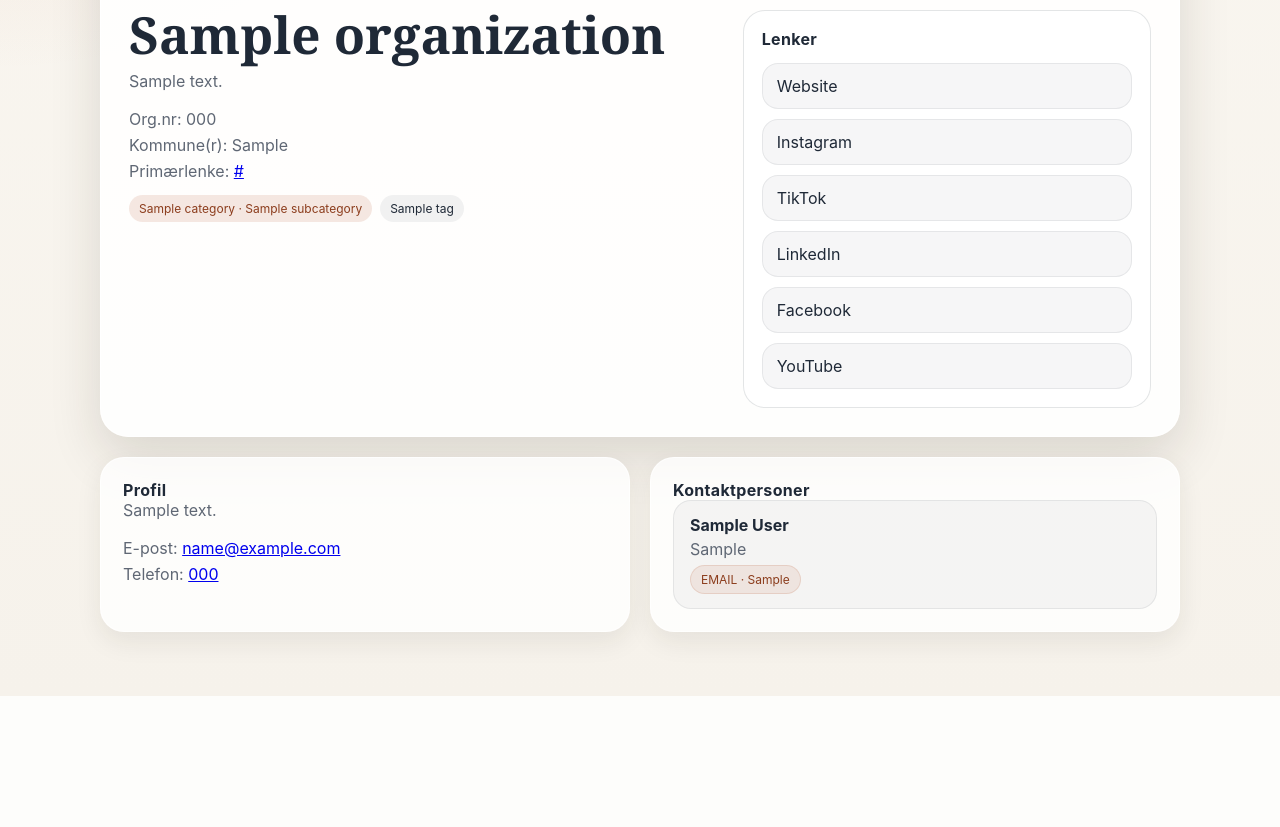
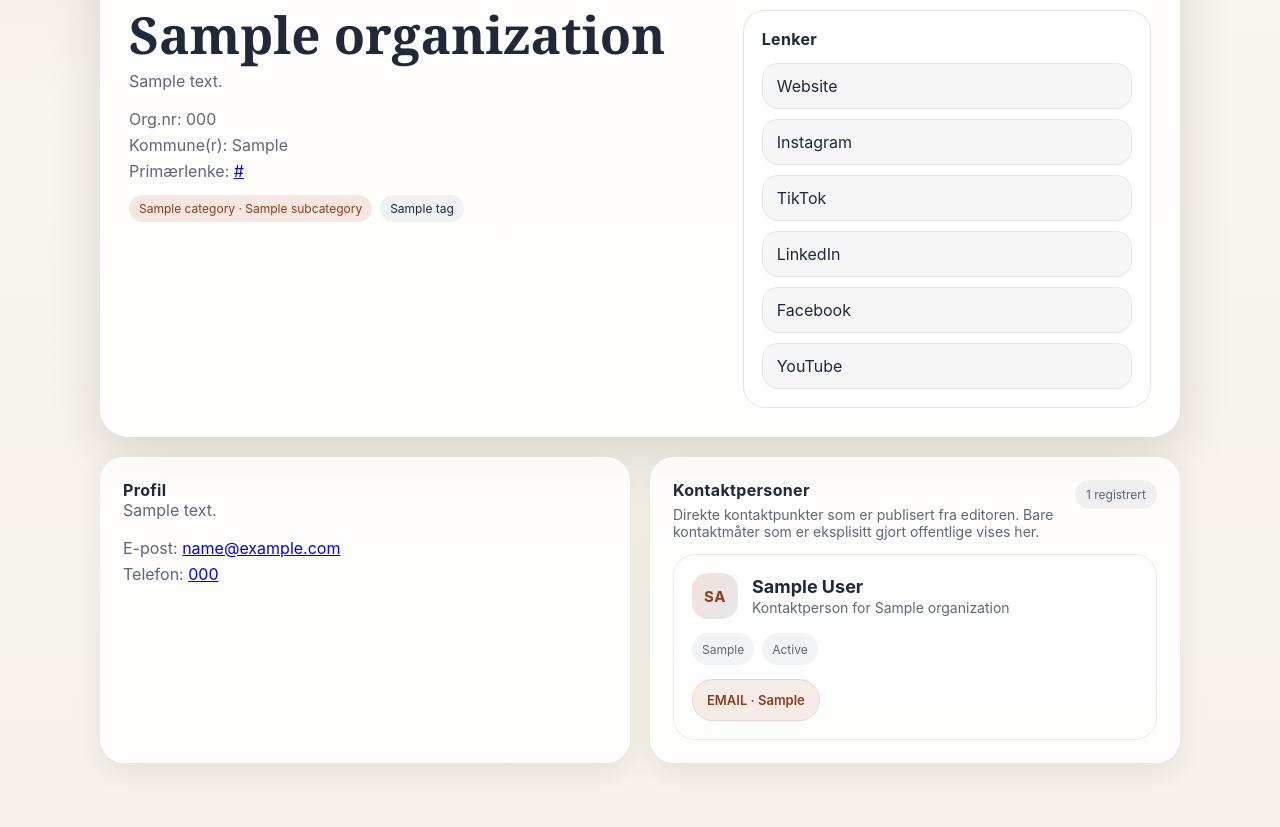
Before and after one commit to fredrik-stack/kreative-norge-crm, a Django app: page /public/actors/000/ in a window 1280 px wide. Shown: the part 442-1269 px from the top of the page. Before the commit the page ends 1138 px from the top, so only its background shows below. Run offline with Django 5.2, Linux system fonts and the light colour scheme; tables that the repository leaves empty hold one stand-in row (values such as "Sample post"); grey boxes marked "Sample" are stand-in pictures; parts of the project's set-up code (start-up, migrations or seed data) failed here and were passed over.

Commit message:
Polish public contact person section

```diff
--- a/crm/templates/crm/public_actor_detail.html
+++ b/crm/templates/crm/public_actor_detail.html
@@ -79,6 +79,27 @@
       font-size: 16px;
       letter-spacing: .02em;
     }
+    .section-head {
+      display: flex;
+      align-items: start;
+      justify-content: space-between;
+      gap: 16px;
+      margin-bottom: 14px;
+    }
+    .section-head p {
+      margin: 6px 0 0;
+      color: var(--muted);
+      font-size: 14px;
+      max-width: 44ch;
+    }
+    .section-count {
+      white-space: nowrap;
+      border-radius: 999px;
+      padding: 7px 11px;
+      background: rgba(31, 41, 55, 0.06);
+      color: var(--muted);
+      font-size: 12px;
+    }
     .link-stack, .people-list { display: grid; gap: 10px; }
     .link-stack a {
       display: inline-flex;
@@ -101,33 +122,113 @@
       padding: 22px;
       box-shadow: 0 10px 26px rgba(40, 32, 24, 0.08);
     }
+    .people-list {
+      gap: 14px;
+    }
     .person-card {
-      padding: 14px 16px;
-      border-radius: 18px;
-      background: rgba(31,41,55,0.04);
+      padding: 18px;
+      border-radius: 22px;
+      background:
+        linear-gradient(180deg, rgba(255,255,255,0.9), rgba(255,255,255,0.76)),
+        rgba(31,41,55,0.03);
       border: 1px solid rgba(31,41,55,0.08);
+      display: grid;
+      gap: 14px;
     }
-    .person-card strong { display: block; margin-bottom: 4px; }
-    .person-card p { margin: 0 0 6px; color: var(--muted); }
-    .contacts { display: flex; flex-wrap: wrap; gap: 8px; }
+    .person-top {
+      display: grid;
+      grid-template-columns: auto 1fr;
+      gap: 14px;
+      align-items: center;
+    }
+    .person-avatar {
+      width: 46px;
+      height: 46px;
+      border-radius: 16px;
+      background: linear-gradient(135deg, rgba(184, 92, 56, 0.18), rgba(31, 41, 55, 0.1));
+      color: #8c3d1d;
+      display: grid;
+      place-items: center;
+      font-size: 15px;
+      font-weight: 700;
+      letter-spacing: 0.04em;
+    }
+    .person-title strong {
+      display: block;
+      margin-bottom: 2px;
+      font-size: 18px;
+    }
+    .person-title p {
+      margin: 0;
+      color: var(--muted);
+      font-size: 14px;
+    }
+    .person-meta {
+      display: flex;
+      flex-wrap: wrap;
+      gap: 8px;
+    }
+    .person-meta span {
+      display: inline-flex;
+      align-items: center;
+      min-height: 32px;
+      padding: 6px 10px;
+      border-radius: 999px;
+      background: rgba(31, 41, 55, 0.05);
+      color: var(--muted);
+      font-size: 12px;
+    }
+    .contacts {
+      display: flex;
+      flex-wrap: wrap;
+      gap: 10px;
+    }
     .contact-pill {
       display: inline-flex;
       align-items: center;
-      padding: 6px 10px;
+      justify-content: center;
+      min-height: 42px;
+      padding: 10px 14px;
       border-radius: 999px;
-      font-size: 12px;
+      font-size: 13px;
+      font-weight: 600;
       background: rgba(184, 92, 56, 0.1);
       color: #8c3d1d;
       text-decoration: none;
       border: 1px solid rgba(184, 92, 56, 0.16);
+      transition: background .18s ease, transform .18s ease, border-color .18s ease;
     }
     .contact-pill:hover {
       background: rgba(184, 92, 56, 0.18);
+      border-color: rgba(184, 92, 56, 0.28);
+      transform: translateY(-1px);
+    }
+    .contact-pill.secondary {
+      background: rgba(31, 41, 55, 0.05);
+      border-color: rgba(31, 41, 55, 0.1);
+      color: var(--ink);
+    }
+    .contact-pill.secondary:hover {
+      background: rgba(31, 41, 55, 0.1);
+      border-color: rgba(31, 41, 55, 0.16);
+    }
+    .person-empty {
+      margin: 0;
+      color: var(--muted);
+      font-size: 14px;
+      padding: 2px 0 0;
     }
     @media (max-width: 860px) {
       .hero-content, .section-grid { grid-template-columns: 1fr; }
       .hero { height: 240px; }
       main { padding: 18px 14px 40px; }
+      .section-head {
+        flex-direction: column;
+        align-items: stretch;
+      }
+      .person-top {
+        grid-template-columns: 1fr;
+      }
     }
   </style>
 </head>
@@ -189,13 +290,28 @@
       </div>
 
       <div class="section">
-        <h2>Kontaktpersoner</h2>
+        <div class="section-head">
+          <div>
+            <h2>Kontaktpersoner</h2>
+            <p>Direkte kontaktpunkter som er publisert fra editoren. Bare kontaktmåter som er eksplisitt gjort offentlige vises her.</p>
+          </div>
+          <span class="section-count">{{ actor.org_people.all|length }} registrert</span>
+        </div>
         <div class="people-list">
           {% for link in actor.org_people.all %}
             {% if link.status == "ACTIVE" and link.publish_person %}
               <article class="person-card">
-                <strong>{{ link.person.full_name }}</strong>
-                <p>{{ link.person.municipality|default:"Ingen kommune registrert" }}</p>
+                <div class="person-top">
+                  <div class="person-avatar">{{ link.person.full_name|slice:":2"|upper }}</div>
+                  <div class="person-title">
+                    <strong>{{ link.person.full_name }}</strong>
+                    <p>Kontaktperson for {{ actor.name }}</p>
+                  </div>
+                </div>
+                <div class="person-meta">
+                  <span>{{ link.person.municipality|default:"Ingen kommune registrert" }}</span>
+                  <span>{{ link.get_status_display|default:link.status }}</span>
+                </div>
                 {% with public_emails=link.person.get_public_emails public_phones=link.person.get_public_phones %}
                   {% if public_emails or public_phones %}
                     <div class="contacts">
@@ -203,9 +319,11 @@
                         <a class="contact-pill" href="mailto:{{ value }}">EMAIL · {{ value }}</a>
                       {% endfor %}
                       {% for value in public_phones %}
-                        <a class="contact-pill" href="tel:{{ value }}">PHONE · {{ value }}</a>
+                        <a class="contact-pill secondary" href="tel:{{ value }}">PHONE · {{ value }}</a>
                       {% endfor %}
                     </div>
+                  {% else %}
+                    <p class="person-empty">Ingen offentlige kontaktmåter er publisert ennå.</p>
                   {% endif %}
                 {% endwith %}
               </article>
```
